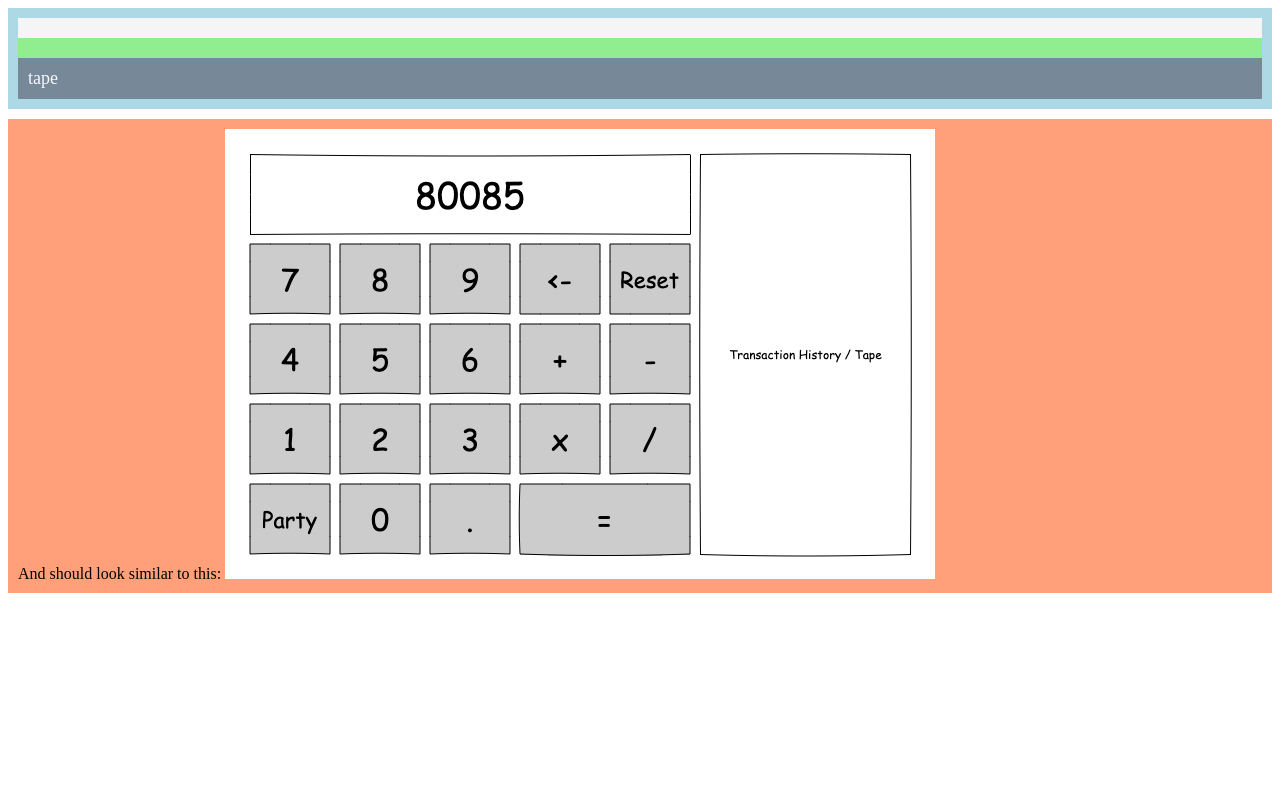
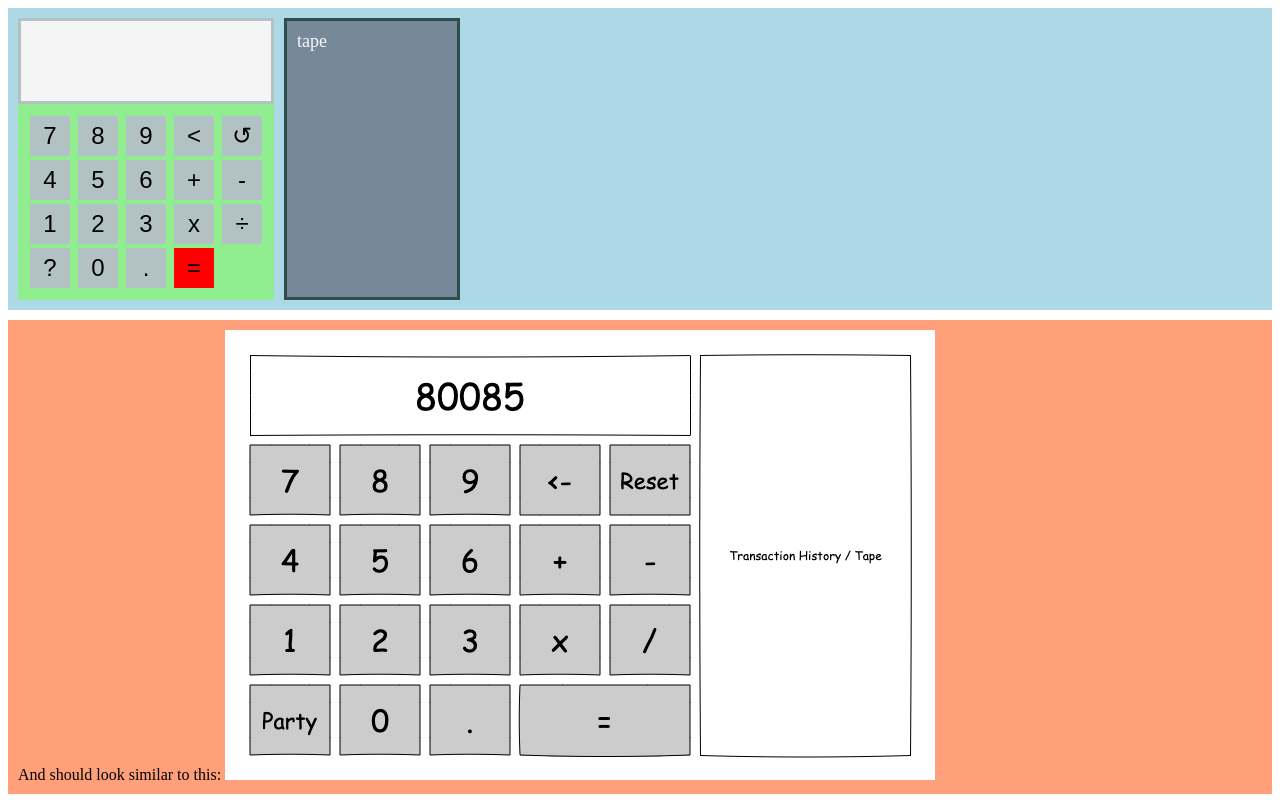
Before and after one commit to mattinatux/top-project-calc, a plain HTML site: page index.html in a window 1280 px wide. Drawn offline with Linux system fonts and the light colour scheme.

Commit message:
CSS and HTML ready to be manipulated

```diff
--- a/index.html
+++ b/index.html
@@ -9,27 +9,37 @@
     </head>
     <body>
         <div id="mainContainer">
-            <div id="display"></div>
-            <div id="buttonsBox">
-                <div class="buttonsAll" id="seven"></div>
-                <div class="buttonsAll" id="eight"></div>
-                <div class="buttonsAll" id="nine"></div>
-                <div class="buttonsAll" id="backspace"></div>
-                <div class="buttonsAll" id="reset"></div>
-                <div class="buttonsAll" id="four"></div>
-                <div class="buttonsAll" id="five"></div>
-                <div class="buttonsAll" id="six"></div>
-                <div class="buttonsAll" id="plus"></div>
-                <div class="buttonsAll" id="minus"></div>
-                <div class="buttonsAll" id="one"></div>
-                <div class="buttonsAll" id="two"></div>
-                <div class="buttonsAll" id="three"></div>
-                <div class="buttonsAll" id="times"></div>
-                <div class="buttonsAll" id="divide"></div>
-                <div class="buttonsAll" id="party"></div>
-                <div class="buttonsAll" id="zero"></div>
-                <div class="buttonsAll" id="decimal"></div>
-                <div class="buttonsAll" id="equal"></div>
+            <div id="displayAndButtons-Left">
+                <div id="display"></div>
+                <div id="buttonsBox">
+                    <div id="buttonRowOne">
+                        <button class="buttonsAll" id="seven">7</button>
+                        <button class="buttonsAll" id="eight">8</button>
+                        <button class="buttonsAll" id="nine">9</button>
+                        <button class="buttonsAll" id="backspace"><</button>
+                        <button class="buttonsAll" id="reset">↺</button>
+                    </div>
+                    <div id="buttonRowTwo">
+                        <button class="buttonsAll" id="four">4</button>
+                        <button class="buttonsAll" id="five">5</button>
+                        <button class="buttonsAll" id="six">6</button>
+                        <button class="buttonsAll" id="plus">+</button>
+                        <button class="buttonsAll" id="minus">-</button>
+                    </div>
+                    <div id="buttonRowThree">
+                        <button class="buttonsAll" id="one">1</button>
+                        <button class="buttonsAll" id="two">2</button>
+                        <button class="buttonsAll" id="three">3</button>
+                        <button class="buttonsAll" id="times">x</button>
+                        <button class="buttonsAll" id="divide">÷</button>
+                    </div>
+                    <div id="buttonRowFour">
+                        <button class="buttonsAll" id="party">?</button>
+                        <button class="buttonsAll" id="zero">0</button>
+                        <button class="buttonsAll" id="decimal">.</button>
+                        <button class="buttonsAll" id="equal">=</button>
+                    </div>
+                </div>
             </div>
             <div id="transactionTape">tape</div>
         </div>
--- a/style.css
+++ b/style.css
@@ -7,11 +7,15 @@
 #mainContainer {
     background-color: lightblue;
     padding: 10;
+    display: flex;
 }
 
 #display {
     background-color: whitesmoke;
     padding: 10;
+    height: 60px;
+    width: auto;
+    border: 3px solid rgb(178,194,194);
 }
 
 #buttonsBox {
@@ -24,8 +28,25 @@
     padding: 10;
     color: ghostwhite;
     font-size: large;
+    min-width: 150px;
+    margin-left: 10;
+    padding: 10;
+    border: 3.5px solid darkslategray;
 }
 
 .buttonsAll {
+    background-color: rgb(178,194,194);
+    border: none;
+    width: 40px;
+    height: 40px;
+    font-size: x-large;
+    margin: 2;
+    padding: 0;
+    text-align: center;
+    text-justify: center;
+}
+
+.buttonsAll#equal {
+    /* TODO: make this span the remaining space */
     background-color: red;
 }
```
Also changed, not shown: 1 other file.
